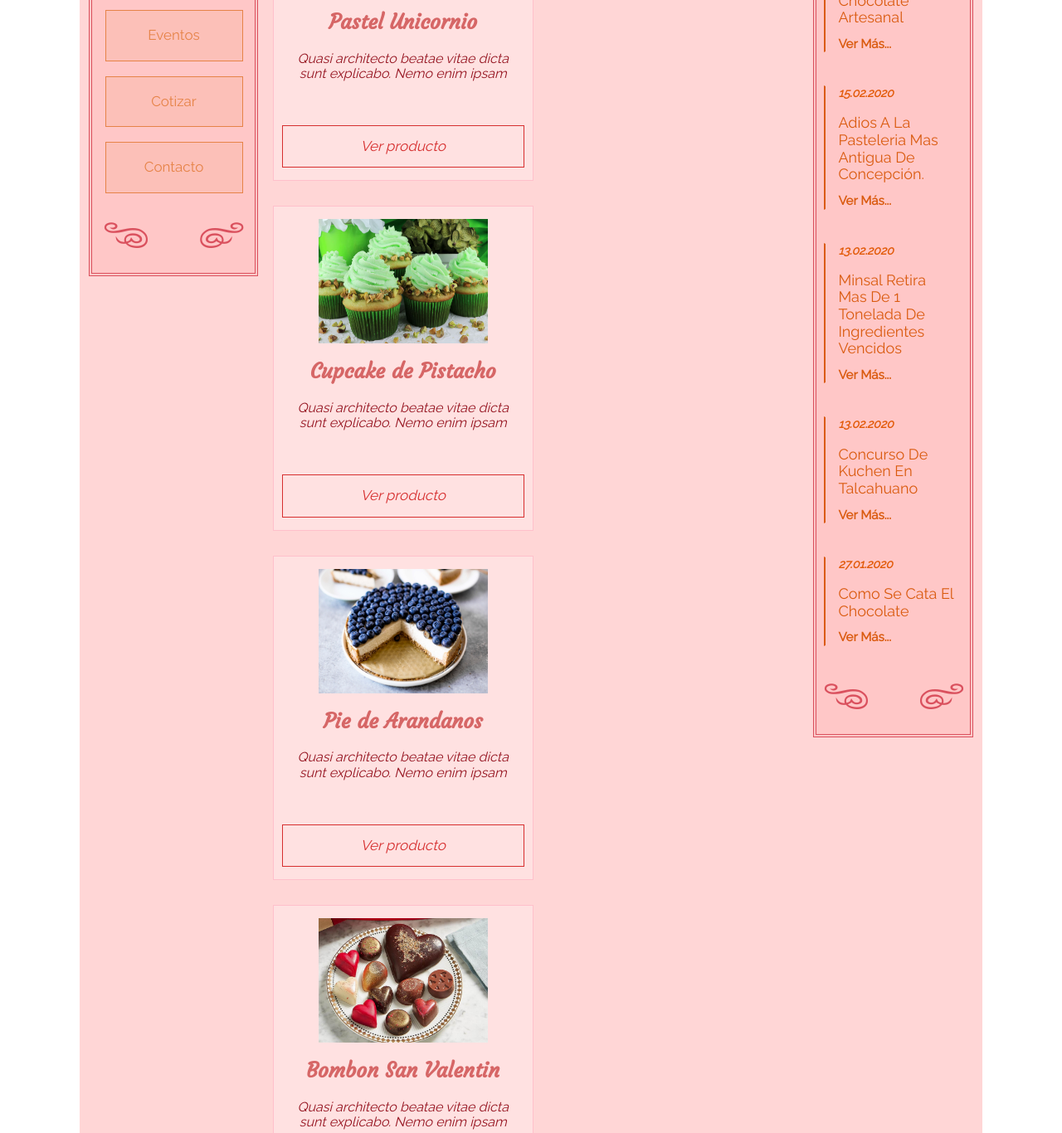
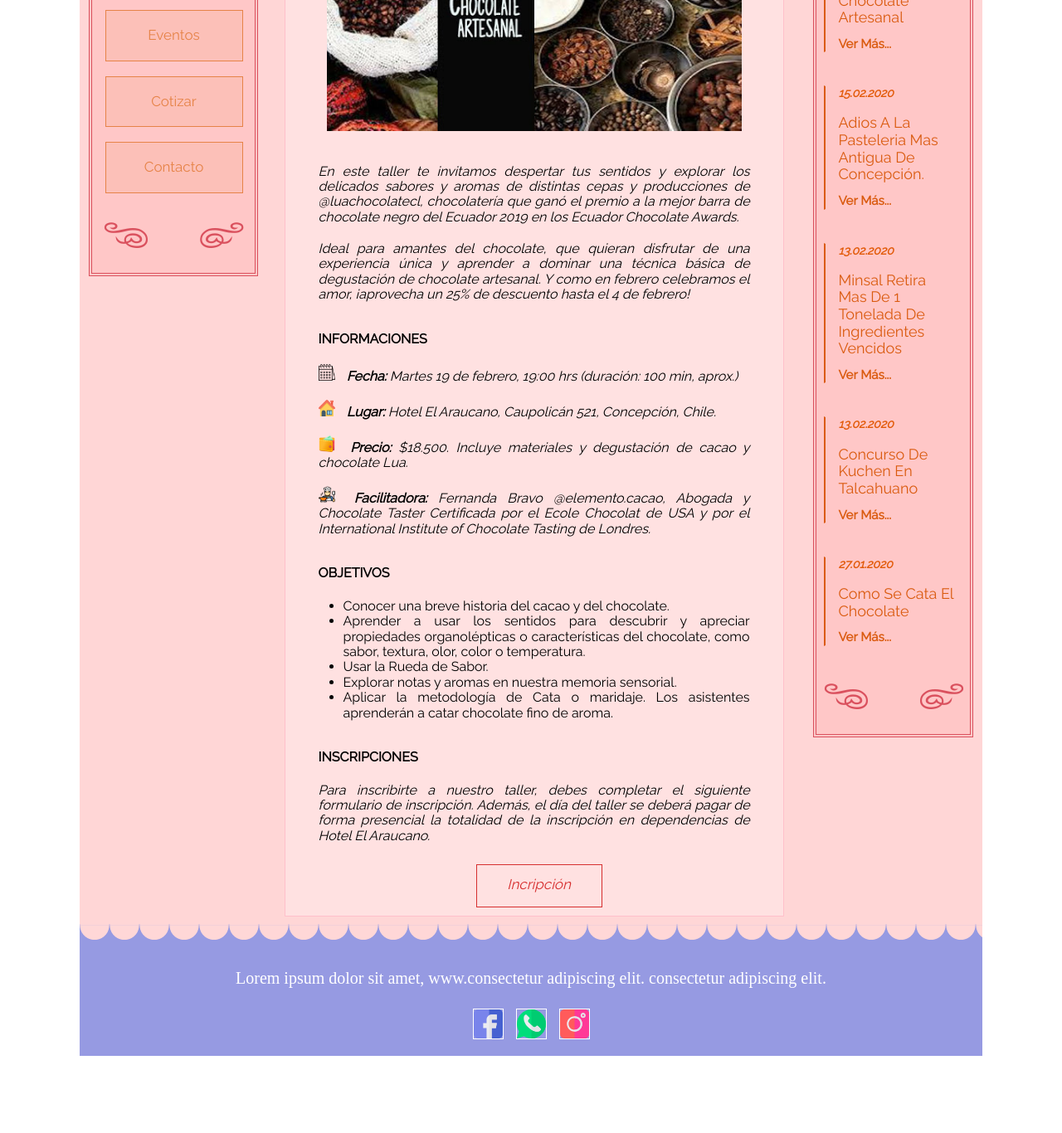
Before and after one commit to repoVenice/reposteria, a plain HTML site: page tabla_precios.html in a window 1280 px wide. Shown: the part 489-1855 px from the top of the page at 83% size. After the commit the page ends 1762 px from the top, so only its background shows below. Drawn offline with Linux system fonts and the light colour scheme; files that its build step writes are made by us from their sources; files whose address does not match are found by name; a web font is replaced by a local one.

Commit message:
adjunto tabla precios

```diff
--- /dev/null
+++ b/precios.css
@@ -0,0 +1,140 @@
+.cuerpo-noticias {
+    /* background-color: #ffc7c7; */
+    /* height: 718px; */
+    width: 81%;
+    height: auto;
+	text-align: center;
+    /* opacity: 0.8; */
+    margin: 0px 0px 0px 0px;
+    padding: 0px 0px 0px 0px;
+    float: left;
+}
+
+.titulo_centro{
+    font-family: 'Courgette', cursive;
+    color: #d66666;
+    font-size: 45px;
+    margin: 0px;
+    text-transform: capitalize;
+    letter-spacing: 1px;
+}
+
+.contenedor_noticia{
+    display: inline-block;
+    vertical-align: top;
+    width: 600px;
+    height: auto;
+    padding: 15px 0%;
+    /* width: 95%; */
+    /* background-color: black; */
+    /* float: left; */
+    margin-top: 0px;
+}
+
+.texto_noticia{
+    background-color: rgba(255, 255, 255, 0.26);
+        /* height: 200px; */
+        width: 100%;
+        height: auto;
+        /* opacity: 0.8; */
+        float: left;
+        position: relative;
+        top: 6px;
+        left: 0px;
+        text-align: center;
+        border: 1px solid pink;
+        font-family: 'Raleway', sans-serif;
+}
+
+.txtcentro {
+    margin: 0px;
+    padding: 10px;
+    min-height: 25px;
+    height: auto;
+}
+
+.txtcentro h2{
+    font-family: 'Courgette', cursive;
+    color: #d66666;
+    font-size: 25px;
+    margin: 10px 0 30px 0;
+}
+
+.txtcentro p{
+    font-size: 16px;
+    color: black;
+    text-align: justify;
+    padding: 0px 30px;
+}
+h4{
+    color: black;
+    text-align: left;
+    font-weight: bolder;
+    font-size: 16px;
+    margin-left: 30px;
+    margin-top: 35px;
+}
+
+.ico-noticias{
+    width: 20px;
+    height: 20px;
+    margin-right: 10px;
+}
+
+ul{
+    font-size: 16px;
+    color: black;
+    text-align: justify;
+    padding: 0px 30px;
+    margin-left: 30px;
+}
+
+.boton1{
+    text-decoration: none;
+}
+
+.boton_destaca{
+    background-color: transparent;
+    width: 120px;
+    height: 20px;
+        /* width: 45%; */
+    padding: 15px 15px;
+    border: 1px solid #D62F2F;
+    color: #D62F2F;
+        /* text-decoration: none; */
+        /* float: left; */
+    margin-top: 25px;
+    margin-left: 220px;
+    font-size: 17px;
+    line-height: 100%;
+    font-style: italic;
+}
+
+.img-0-taller {
+	height: 260px;
+    width: 500px;
+    margin-bottom: 20px;
+}
+
+.img-1-cata {
+	height: 280px;
+    width: 500px;
+}
+
+.img-2-comunicado{
+    width: 560px;
+    height: auto;
+    margin: 20px 0px;
+}
+
+.img-3-concurso {
+	height: 280px;
+    width: 440px;
+    margin: 20px 0px;
+}
+
+.img-4-saure{
+	height: 280px;
+    width: 440px;
+    margin: 20px 0px;
+}
--- a/tabla_precios.html
+++ b/tabla_precios.html
@@ -5,10 +5,12 @@
     <meta charset="UTF-8">
     <meta name="viewport" content="width=device-width, initial-scale=1.0">
     <meta http-equiv="X-UA-Compatible" content="ie=edge">
-    <title>Reposteria</title>
+    <title>Tabla de precios</title>
+
     <link href="https://fonts.googleapis.com/css?family=Courgette&display=swap" rel="stylesheet">
     <link href="https://fonts.googleapis.com/css?family=Courgette|Raleway&display=swap" rel="stylesheet">
     <link rel="stylesheet" type="text/css" href="style.css">
+    <link rel="stylesheet" href="news.css">
 	<!--<link rel="stylesheet" type="text/css" href="celeste.css">-->
     <link rel="stylesheet" type="text/css" href="normalize.css">
 	<link rel="stylesheet" href="stylesheet.css" type="text/css" charset="utf-8" />
@@ -52,50 +54,73 @@
                    <p>a <span>..</span> b</p>
                 </div>
             </nav>
-
-            <section class="derecha">
+            <section class="cuerpo-noticias">
 
                 <div class="contiene">
 				    <h1 class="titulo_centro">Tabla de precios</h1>
                 </div>
-					<section class="cont_cuadritos">
-						<article class="cuadritos">
-							<img src="images/destac01.jpg" alt="" class="imgcent">
+					<section class="contenedor_noticia">
+						<article class="texto_noticia">
 							<div class="txtcentro">
-								<h2>Pastel Unicornio</h2>
-								<p>Quasi architecto beatae vitae dicta sunt explicabo. Nemo enim ipsam</p>
-							</div>
-							<a href="#" class="boton1"><div class="boton_destaca">Ver producto</div></a>
-						</article>
-						<article class="cuadritos">
-							<img src="images/destac00.jpg" alt="" class="imgcent">
-							<div class="txtcentro">
-								<h2>Cupcake de Pistacho</h2>
-								<p>Quasi architecto beatae vitae dicta sunt explicabo. Nemo enim ipsam</p>
-							</div>
-							<a href="#" class="boton1"><div class="boton_destaca">Ver producto</div></a>
-						</article>
-						<article class="cuadritos">
-							<img src="images/destac04.jpg" alt="" class="imgcent">
-							<div class="txtcentro">
-								<h2>Pie de Arandanos</h2>
-								<p>Quasi architecto beatae vitae dicta sunt explicabo. Nemo enim ipsam</p>
-							</div>
-							<a href="#" class="boton1"><div class="boton_destaca">Ver producto</div></a>
-						</article>
-						<article class="cuadritos">
-							<img src="images/destac02.jpg" alt="" class="imgcent">
-							<div class="txtcentro">
-								<h2>Bombon San Valentin</h2>
-								<p>Quasi architecto beatae vitae dicta sunt explicabo. Nemo enim ipsam</p>
-							</div>
-							<a href="#" class="boton1"><div class="boton_destaca">Ver producto</div></a>
-						</article>
+                                <h2>TALLER: CATA DE CHOCOLATE ARTESANAL</h2>
+                                <img class="img-0-taller" src="noticias/00_Taller/taller.png" alt="" title="Taller Cata de Chocolate Artesanal">
+                                <p>
+                                    En este taller te invitamos despertar tus sentidos y explorar los
+                                    delicados sabores y aromas de distintas cepas y producciones de
+                                    @luachocolatecl, chocolatería que ganó el premio a la mejor barra
+                                    de chocolate negro del Ecuador 2019 en los Ecuador Chocolate Awards.
+                                </p>
+                                <p>
+                                    Ideal para amantes del chocolate, que quieran disfrutar de una
+                                    experiencia única y aprender a dominar una técnica básica de
+                                    degustación de chocolate artesanal. Y como en febrero celebramos
+                                    el amor, ¡aprovecha un 25% de descuento hasta el 4 de febrero!
+                                </p>
+                                <h4>
+                                    INFORMACIONES
+                                </h4>
+                                <p>
+                                    <img class="ico-noticias" src="noticias/00_Taller/iconos/calendario.png" alt="">
+                                    <b> Fecha: </b> Martes 19 de febrero, 19:00 hrs (duración: 100 min, aprox.) <br><br>
+                                    <img class="ico-noticias" src="noticias/00_Taller/iconos/home.png" alt="">
+                                    <b> Lugar: </b> Hotel El Araucano, Caupolicán 521, Concepción, Chile. <br><br>
+                                    <img class="ico-noticias" src="noticias/00_Taller/iconos/wallet.png" alt="">
+                                    <b> Precio: </b> $18.500. Incluye materiales y degustación de cacao y chocolate Lua.<br><br>
+                                    <img class="ico-noticias" src="noticias/00_Taller/iconos/chef.png" alt="">
+                                    <b>Facilitadora: </b> Fernanda Bravo @elemento.cacao, Abogada y Chocolate Taster Certificada por el Ecole Chocolat de
+                                    USA y por el International Institute of Chocolate Tasting de Londres.
+                                </p>
+                                <h4>
+                                    OBJETIVOS
+                                </h4>
+                                <p>
+                                    <ul>
+                                        <li>Conocer una breve historia del cacao y del chocolate. </li>
+                                        <li>Aprender a usar los sentidos para descubrir y apreciar propiedades organolépticas o características del
+                                            chocolate, como sabor, textura, olor, color o temperatura. </li>
+                                        <li>Usar la Rueda de Sabor.</li>
+                                        <li>Explorar notas y aromas en nuestra memoria sensorial.</li>
+                                        <li>Aplicar la metodología de Cata o maridaje. Los asistentes aprenderán a catar chocolate fino de aroma.</li>
+                                    </ul>
+                                </p>
+                                <h4>
+                                    INSCRIPCIONES
+                                </h4>
+                                <p>
+                                        Para inscribirte a nuestro taller, debes completar el siguiente formulario de inscripción.
+                                        Además, el día del taller se deberá pagar de forma presencial la totalidad de la inscripción en dependencias de Hotel El Araucano.
+                                </p>
+                                <div>
+                                    <a href="https://docs.google.com/forms/d/e/1FAIpQLSfYGIZJdplfbDEryV_Z0OAnEmAIzFB6hvNnY29UUeMrR-EEAQ/viewform" class="boton1" target="_blanck">
+                                        <div class="boton_destaca">Incripción</div>
+                                    </a>
+                                </div>
+                            </div>
+                        </article>
 					</section>
 
                 </div>
             </section>
-
             <aside class="listado">
                 <div class="tit_menu">
                     <a href="#"><p>x<span>Noticias</span>w</p></a>
@@ -108,7 +133,7 @@
                 <div class="menu_listado">
 					<p>15.02.2020</p>
                     <h2 class="">Adios a la Pasteleria mas antigua de Concepción.</h2>
-					<a href="noticia-01.html" ><span>Ver Más...</span></a>
+					<a href="noticia-01.html"><span>Ver Más...</span></a>
                 </div>
                 <div class="menu_listado">
 					<p>13.02.2020</p>
```
